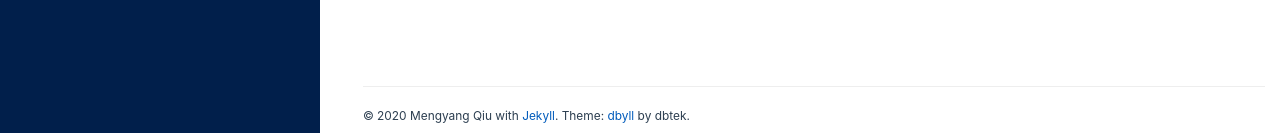
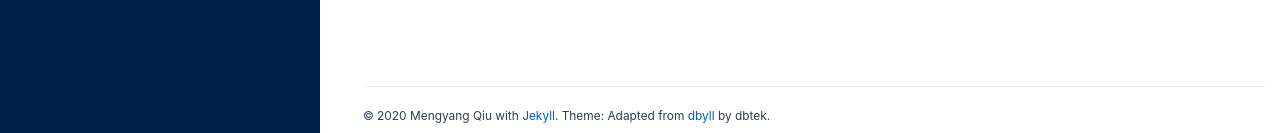
Before and after one commit to mengyangq/mengyangq.github.io, a Jekyll site: the page built from index.html, in a window 1280 px wide and 900 px high, scrolled down 615 px. Shown: the part 764-897 px from the top of the window. Built offline with Jekyll 4.4.1, drawn with Linux system fonts in a browser that asks for light colours; nearby versions of some CDN libraries; a style sheet for code colours, icons or effects is not loaded.

Commit message:
Sun Sep 27 13:31:03 EDT 2020

```diff
--- a/_includes/default.html
+++ b/_includes/default.html
@@ -158,7 +158,7 @@
         <hr />
         <p style="font-size: 85%">
           &copy; {{ site.time | date: '%Y' }} {{ site.author.name }} with
-          <a href="http://jekyllrb.com/">Jekyll</a>. Theme:
+          <a href="http://jekyllrb.com/">Jekyll</a>. Theme: Adapted from
           <a href="https://github.com/dbtek/dbyll">dbyll</a> by dbtek.
         </p>
       </footer>
```
Also changed, not shown: README.md, 1 other file.
